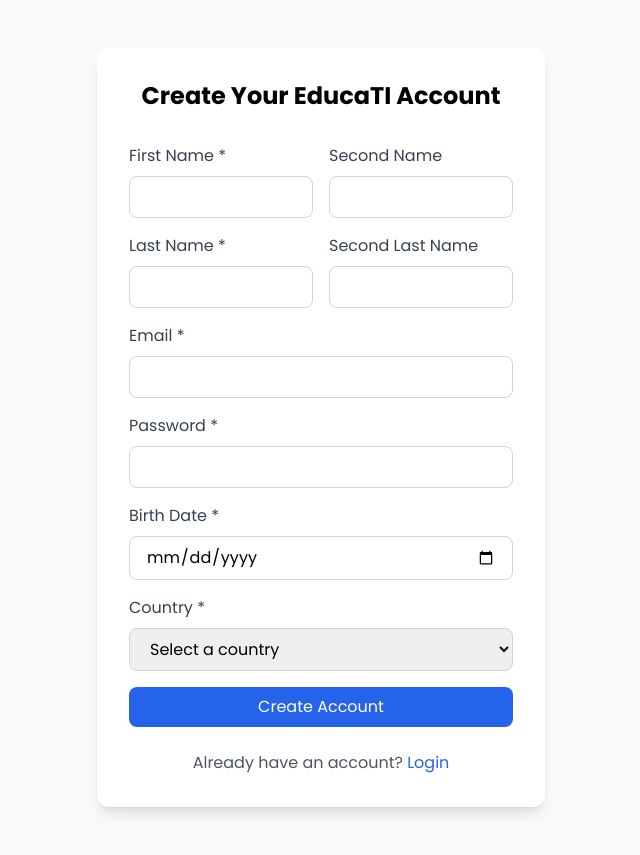
After one commit to pacheco20222/EducaTI, a Flask app: template templates/signup.html in a window 1280 px wide. The commit adds this page. Shown: the whole page, without its empty margins (319-959 px from the left). Run offline with Flask 3, Linux system fonts and the light colour scheme; the template is opened without the code that fills it, so the values that code supplies are empty; some libraries are stand-ins or nearby versions.

Commit message:
Important files added
Database creation file, along with backend file (Python Flask Framework)

```diff
--- /dev/null
+++ b/app.py
@@ -0,0 +1,72 @@
+from flask import Flask, render_template, request, redirect, url_for, flash, session
+from datetime import datetime
+import secrets  # Add this import
+
+app = Flask(__name__)
+app.secret_key = secrets.token_hex(16)  # Generates a random 32-character hex string
+
+# Temporary storage (replace with database later)
+users = {}
+
+@app.route('/')
+def index():
+    return render_template('index.html')
+
+@app.route('/login', methods=['GET', 'POST'])
+def login():
+    if request.method == 'POST':
+        email = request.form.get('email')
+        password = request.form.get('password')
+
+        if email in users and users[email]['password'] == password:
+            session['user'] = email
+            return redirect(url_for('index'))
+        else:
+            return render_template('login.html', error='Invalid email or password')
+
+    return render_template('login.html')
+
+@app.route('/signup', methods=['GET', 'POST'])
+def signup():
+    if request.method == 'POST':
+        # Get form data
+        firstname = request.form.get('firstname')
+        secondname = request.form.get('secondname')
+        lastname = request.form.get('lastname')
+        secondlastname = request.form.get('secondlastname')
+        email = request.form.get('email')
+        password = request.form.get('password')
+        birthdate = request.form.get('birthdate')
+        country = request.form.get('country')
+
+        # Basic validation
+        if not all([firstname, lastname, email, password, birthdate, country]):
+            return render_template('signup.html', error='Please fill in all required fields')
+
+        if email in users:
+            return render_template('signup.html', error='Email already registered')
+
+        # Store user data (temporarily)
+        users[email] = {
+            'firstname': firstname,
+            'secondname': secondname,
+            'lastname': lastname,
+            'secondlastname': secondlastname,
+            'password': password,
+            'birthdate': birthdate,
+            'country': country
+        }
+
+        # Log the user in
+        session['user'] = email
+        return redirect(url_for('index'))
+
+    return render_template('signup.html')
+
+@app.route('/logout')
+def logout():
+    session.pop('user', None)
+    return redirect(url_for('index'))
+
+if __name__ == '__main__':
+    app.run(debug=True)
--- a/index.html
+++ b/templates/index.html
@@ -3,7 +3,10 @@
 <head>
     <meta charset="UTF-8">
     <meta name="viewport" content="width=device-width, initial-scale=1.0">
+    <link rel="icon" type="image/x-icon" href="{{ url_for('static', filename='favicon.ico') }}">
     <title>EducaTI - Your Path to IT Success</title>
+    <link href="https://cdn.jsdelivr.net/npm/bootstrap@5.3.3/dist/css/bootstrap.min.css" rel="stylesheet" integrity="sha384-QWTKZyjpPEjISv5WaRU9OFeRpok6YctnYmDr5pNlyT2bRjXh0JMhjY6hW+ALEwIH" crossorigin="anonymous">
+    <script src="https://cdn.jsdelivr.net/npm/bootstrap@5.3.3/dist/js/bootstrap.bundle.min.js" integrity="sha384-YvpcrYf0tY3lHB60NNkmXc5s9fDVZLESaAA55NDzOxhy9GkcIdslK1eN7N6jIeHz" crossorigin="anonymous"></script>
     <!-- Tailwind CSS CDN -->
     <script src="https://cdn.tailwindcss.com"></script>
     <!-- Font Awesome -->
@@ -32,6 +35,7 @@
                         <li><a href="#courses" class="text-gray-700 hover:text-blue-600 transition-colors">Courses</a></li>
                         <li><a href="#certifications" class="text-gray-700 hover:text-blue-600 transition-colors">Certifications</a></li>
                         <li><a href="#contact" class="text-gray-700 hover:text-blue-600 transition-colors">Contact</a></li>
+                        <li><a href="/login" class="bg-blue-600 text-white px-4 py-2 rounded-lg hover:bg-blue-700 transition-colors">Login</a></li>
                     </ul>
                 </div>
                 <div class="md:hidden">
--- /dev/null
+++ b/templates/signup.html
@@ -0,0 +1,84 @@
+<!DOCTYPE html>
+<html lang="en">
+<head>
+    <meta charset="UTF-8">
+    <meta name="viewport" content="width=device-width, initial-scale=1.0">
+    <link rel="icon" type="image/x-icon" href="{{ url_for('static', filename='favicon.ico') }}">
+    <title>Sign Up - EducaTI</title>
+    <script src="https://cdn.tailwindcss.com"></script>
+    <link href="https://fonts.googleapis.com/css2?family=Poppins:wght@300;400;500;600;700&display=swap" rel="stylesheet">
+</head>
+<body class="bg-gray-50 font-[Poppins]">
+    <div class="min-h-screen flex items-center justify-center py-12 px-4">
+        <div class="bg-white p-8 rounded-xl shadow-lg max-w-md w-full">
+            <h2 class="text-2xl font-bold text-center mb-8">Create Your EducaTI Account</h2>
+
+            {% if error %}
+            <div class="bg-red-100 border border-red-400 text-red-700 px-4 py-3 rounded mb-4">
+                {{ error }}
+            </div>
+            {% endif %}
+
+            <form method="POST" action="{{ url_for('signup') }}" class="space-y-4">
+                <div class="grid grid-cols-2 gap-4">
+                    <div>
+                        <label class="block text-gray-700 mb-2" for="firstname">First Name *</label>
+                        <input type="text" id="firstname" name="firstname" required
+                            class="w-full px-4 py-2 border border-gray-300 rounded-lg focus:ring-2 focus:ring-blue-600 focus:border-transparent">
+                    </div>
+                    <div>
+                        <label class="block text-gray-700 mb-2" for="secondname">Second Name</label>
+                        <input type="text" id="secondname" name="secondname"
+                            class="w-full px-4 py-2 border border-gray-300 rounded-lg focus:ring-2 focus:ring-blue-600 focus:border-transparent">
+                    </div>
+                </div>
+                <div class="grid grid-cols-2 gap-4">
+                    <div>
+                        <label class="block text-gray-700 mb-2" for="lastname">Last Name *</label>
+                        <input type="text" id="lastname" name="lastname" required
+                            class="w-full px-4 py-2 border border-gray-300 rounded-lg focus:ring-2 focus:ring-blue-600 focus:border-transparent">
+                    </div>
+                    <div>
+                        <label class="block text-gray-700 mb-2" for="secondlastname">Second Last Name</label>
+                        <input type="text" id="secondlastname" name="secondlastname"
+                            class="w-full px-4 py-2 border border-gray-300 rounded-lg focus:ring-2 focus:ring-blue-600 focus:border-transparent">
+                    </div>
+                </div>
+                <div>
+                    <label class="block text-gray-700 mb-2" for="email">Email *</label>
+                    <input type="email" id="email" name="email" required
+                        class="w-full px-4 py-2 border border-gray-300 rounded-lg focus:ring-2 focus:ring-blue-600 focus:border-transparent">
+                </div>
+                <div>
+                    <label class="block text-gray-700 mb-2" for="password">Password *</label>
+                    <input type="password" id="password" name="password" required
+                        class="w-full px-4 py-2 border border-gray-300 rounded-lg focus:ring-2 focus:ring-blue-600 focus:border-transparent">
+                </div>
+                <div>
+                    <label class="block text-gray-700 mb-2" for="birthdate">Birth Date *</label>
+                    <input type="date" id="birthdate" name="birthdate" required
+                        class="w-full px-4 py-2 border border-gray-300 rounded-lg focus:ring-2 focus:ring-blue-600 focus:border-transparent">
+                </div>
+                <div>
+                    <label class="block text-gray-700 mb-2" for="country">Country *</label>
+                    <select id="country" name="country" required
+                        class="w-full px-4 py-2 border border-gray-300 rounded-lg focus:ring-2 focus:ring-blue-600 focus:border-transparent">
+                        <option value="">Select a country</option>
+                        <!-- Add country options dynamically from backend -->
+                    </select>
+                </div>
+                <button type="submit"
+                    class="w-full bg-blue-600 text-white py-2 rounded-lg hover:bg-blue-700 transition-colors">
+                    Create Account
+                </button>
+            </form>
+
+            <div class="mt-6 text-center">
+                <p class="text-gray-600">Already have an account?
+                    <a href="{{ url_for('login') }}" class="text-blue-600 hover:text-blue-700">Login</a>
+                </p>
+            </div>
+        </div>
+    </div>
+</body>
+</html>
```
Also changed, not shown: DB_Creation.sql (added, +14 -0 lines), requirements.txt (added, +7 -0 lines), templates/login.html (added, +47 -0 lines), img/favicon.ico (added), 2 other files.
